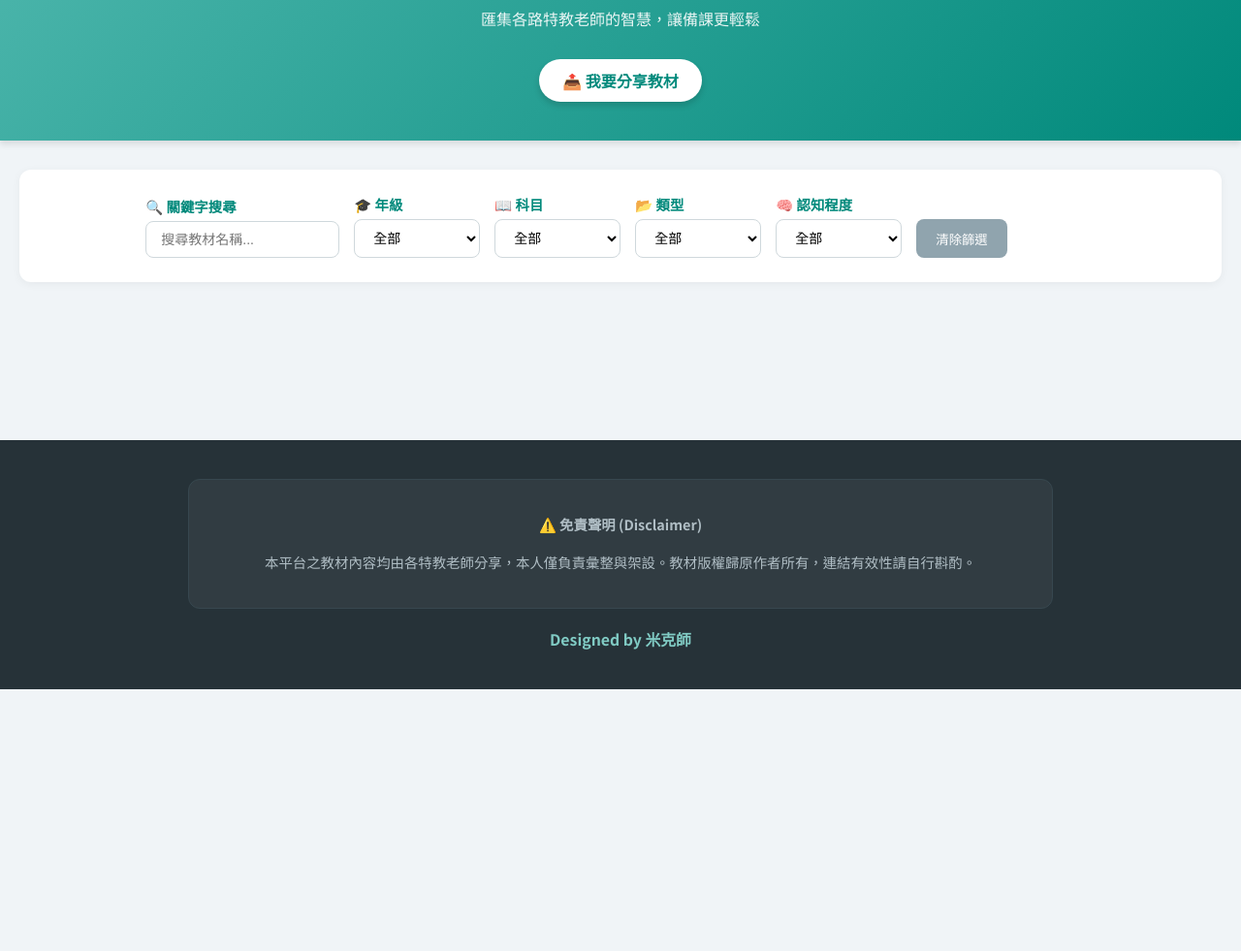
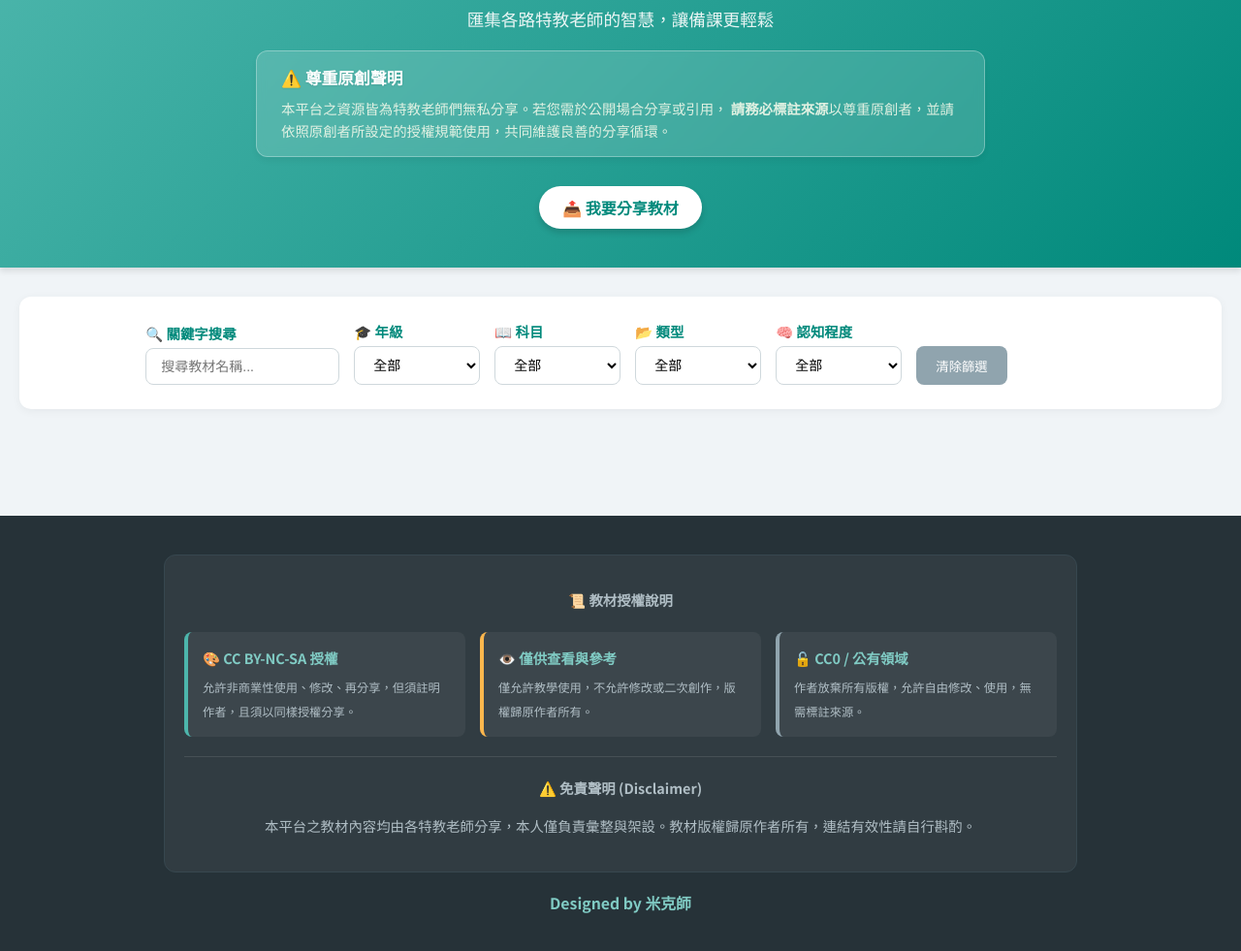
Before and after one commit to chuoneone/spedmixshare, a plain HTML site: page index.html in a window 1280 px wide. Shown: the part 89-1070 px from the top of the page at 97% size. Before the commit the page ends 800 px from the top, so only its background shows below. Drawn offline with Linux system fonts and the light colour scheme; no server answers.

Commit message:
Add files via upload

```diff
--- a/index.html
+++ b/index.html
@@ -32,6 +32,32 @@
       header { background: linear-gradient(135deg, var(--primary-color), var(--primary-dark)); color: white; padding: 40px 20px; text-align: center; box-shadow: 0 4px 6px rgba(0,0,0,0.1); }
       header h1 { margin: 0; font-size: 2em; font-weight: 700; letter-spacing: 1px; }
       header p { margin-top: 10px; opacity: 0.9; margin-bottom: 20px; }
+/* 新增：尊重原創聲明區塊樣式 */
+      .notice-box {
+        background: rgba(255, 255, 255, 0.15); /* 半透明白色背景 */
+        border: 1px solid rgba(255, 255, 255, 0.3); /* 微微發光的邊框 */
+        border-radius: 12px;
+        padding: 15px 25px;
+        max-width: 700px; /* 限制寬度，避免在電腦版太長 */
+        margin: 20px auto; /* 置中 */
+        text-align: left; /* 文字靠左比較好閱讀 */
+        backdrop-filter: blur(5px); /* 磨砂玻璃效果 */
+        box-shadow: 0 4px 6px rgba(0,0,0,0.05);
+      }
+      .notice-title {
+        font-weight: 700;
+        font-size: 1.05em;
+        margin-bottom: 8px;
+        display: block;
+        color: #ffffff;
+        text-shadow: 0 1px 2px rgba(0,0,0,0.1);
+      }
+      .notice-content {
+        font-size: 0.9em;
+        line-height: 1.6;
+        margin: 0;
+        color: #f1f8e9; /* 稍微帶點米白，閱讀比較舒服 */
+      }
 
       .btn-share {
         display: inline-block;
@@ -119,6 +145,13 @@
       .tag-type { background-color: #fff3e0; color: #e65100; }
       .meta { font-size: 0.85em; color: var(--text-light); margin-bottom: 15px; font-weight: 500; line-height: 1.6; }
 
+      /* 教材卡片內的授權標籤樣式 */
+      .tag-mini { font-size: 0.85em; padding: 2px 6px; border-radius: 4px; font-weight: bold; cursor: help; vertical-align: middle; }
+      .tag-license-cc { background-color: #e0f2f1; color: #00796b; border: 1px solid #00796b; }
+      .tag-license-view { background-color: #fff3e0; color: #e65100; border: 1px solid #e65100; }
+      .tag-license-cc0 { background-color: #eceff1; color: #455a64; border: 1px solid #455a64; }
+      .tag-license-other { background-color: #f5f5f5; color: #9e9e9e; }
+
       .btn { display: block; background-color: var(--primary-color); color: white; text-align: center; padding: 10px; text-decoration: none; border-radius: 8px; font-weight: 500; transition: background 0.3s; }
       .btn:hover { background-color: var(--primary-dark); }
       .btn.disabled { background-color: #cfd8dc; color: #90a4ae; cursor: not-allowed; pointer-events: none; }
@@ -126,7 +159,14 @@
       #first-load-loading { text-align: center; padding: 50px; color: var(--text-light); }
 
       footer { background-color: #263238; color: #b0bec5; padding: 40px 20px; margin-top: 50px; text-align: center; font-size: 0.9em; }
-      .disclaimer-box { max-width: 850px; margin: 0 auto 20px; border: 1px solid #37474f; padding: 20px; border-radius: 12px; background: rgba(255,255,255,0.05); line-height: 1.7; }
+      .disclaimer-box { max-width: 900px; margin: 0 auto 20px; border: 1px solid #37474f; padding: 20px; border-radius: 12px; background: rgba(255,255,255,0.05); line-height: 1.7; }
+
+      /* 頁尾授權說明區塊 */
+      .license-explanation { display: grid; grid-template-columns: repeat(auto-fit, minmax(250px, 1fr)); gap: 15px; margin: 20px 0; text-align: left; }
+      .license-item { background: rgba(255, 255, 255, 0.05); padding: 15px; border-radius: 8px; border-left: 4px solid #80cbc4; }
+      .license-title { font-weight: bold; color: #80cbc4; margin-bottom: 5px; display: block; }
+      .license-desc { font-size: 0.85em; color: #b0bec5; line-height: 1.5; }
+
       .copyright { color: #80cbc4; font-weight: bold; font-size: 1.1em; display: block; margin-top: 10px; }
 
       @keyframes spin { 0% { transform: rotate(0deg); } 100% { transform: rotate(360deg); } }
@@ -141,9 +181,18 @@
   </head>
   <body>
 
-    <header>
+  <header>
       <h1>📝特教教材資源共享平台</h1>
-      <p>匯集各路特教老師的智慧，讓備課更輕鬆</p>
+      <p style="font-size: 1.1em; font-weight: 500; margin-bottom: 15px;">匯集各路特教老師的智慧，讓備課更輕鬆</p>
+
+      <div class="notice-box">
+        <span class="notice-title">⚠️ 尊重原創聲明</span>
+        <p class="notice-content">
+          本平台之資源皆為特教老師們無私分享。若您需於公開場合分享或引用，
+          <strong>請務必標註來源</strong>以尊重原創者，並請依照原創者所設定的授權規範使用，共同維護良善的分享循環。
+        </p>
+      </div>
+
       <a href="https://forms.gle/39VbaK5bLfzqMHz69" target="_blank" class="btn-share">📤 我要分享教材</a>
     </header>
 
@@ -177,6 +226,23 @@
 
     <footer>
       <div class="disclaimer-box">
+        <p><strong>📜 教材授權說明</strong></p>
+        <div class="license-explanation">
+            <div class="license-item" style="border-color: #4DB6AC;">
+                <span class="license-title">🎨 CC BY-NC-SA 授權</span>
+                <span class="license-desc">允許非商業性使用、修改、再分享，但須註明作者，且須以同樣授權分享。</span>
+            </div>
+            <div class="license-item" style="border-color: #FFB74D;">
+                <span class="license-title">👁️ 僅供查看與參考</span>
+                <span class="license-desc">僅允許教學使用，不允許修改或二次創作，版權歸原作者所有。</span>
+            </div>
+            <div class="license-item" style="border-color: #90A4AE;">
+                <span class="license-title">🔓 CC0 / 公有領域</span>
+                <span class="license-desc">作者放棄所有版權，允許自由修改、使用，無需標註來源。</span>
+            </div>
+        </div>
+        <hr style="border:0; border-top:1px solid rgba(255,255,255,0.1); margin:20px 0;">
+
         <p><strong>⚠️ 免責聲明 (Disclaimer)</strong></p>
         <p>本平台之教材內容均由各特教老師分享，本人僅負責彙整與架設。教材版權歸原作者所有，連結有效性請自行斟酌。</p>
       </div>
@@ -195,6 +261,7 @@
       const COL_GRADE_IDX = 4;
       const COL_LINK_IDX = 5;
       const COL_TYPE_IDX = 10;
+      const COL_LICENSE_IDX = 11; // 授權條款
       const COL_CHAR_IDX = 13;
 
       const GRADE_ORDER = ["學前", "小一", "小二", "小三", "小四", "小五", "小六", "國一", "國二", "國三", "高一", "高二", "高三", "不限定"];
@@ -231,6 +298,7 @@
             grade: row[COL_GRADE_IDX],
             link: row[COL_LINK_IDX],
             type: row[COL_TYPE_IDX],
+            license: row[COL_LICENSE_IDX], // 讀取授權欄位
             char: row[COL_CHAR_IDX]
           }));
 
@@ -346,6 +414,22 @@
             ? `<a href="${link}" target="_blank" class="btn">前往教材</a>`
             : `<div class="btn disabled">無連結</div>`;
 
+          // 處理授權標籤的邏輯
+          let licRaw = String(item.license || "");
+          let licShort = "未知授權";
+          let licClass = "tag-license-other";
+
+          if(licRaw.includes("CC BY-NC-SA")) {
+            licShort = "CC BY-NC-SA";
+            licClass = "tag-license-cc";
+          } else if(licRaw.includes("僅供查看")) {
+            licShort = "僅供查看";
+            licClass = "tag-license-view";
+          } else if(licRaw.includes("CC0")) {
+            licShort = "CC0 公有領域";
+            licClass = "tag-license-cc0";
+          }
+
           return `
             <div class="card">
               <div>
@@ -357,7 +441,8 @@
                 <h3>${item.name || "未命名教材"}</h3>
                 <div class="meta">
                     👤 分享者：${item.creator || "匿名"}<br>
-                    📊 程度：${item.char || "不限"}
+                    📊 程度：${item.char || "不限"}<br>
+                    ⚖️ 授權：<span class="tag-mini ${licClass}" title="${licRaw}">${licShort}</span>
                 </div>
               </div>
               ${btnHtml}
```
